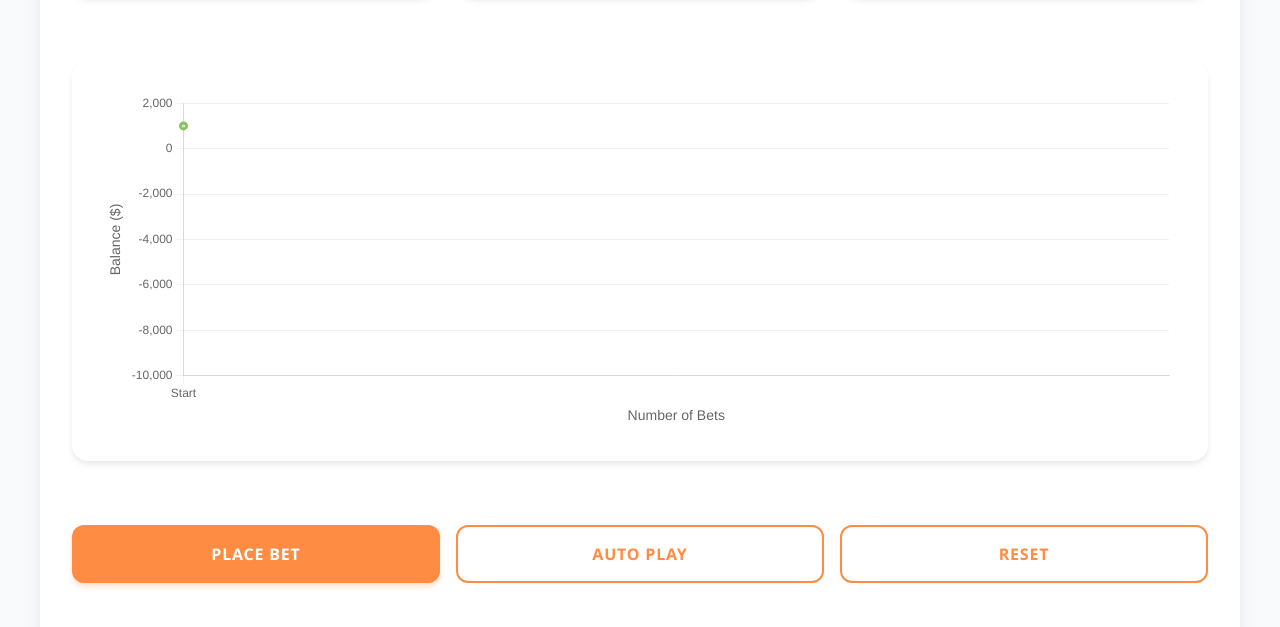
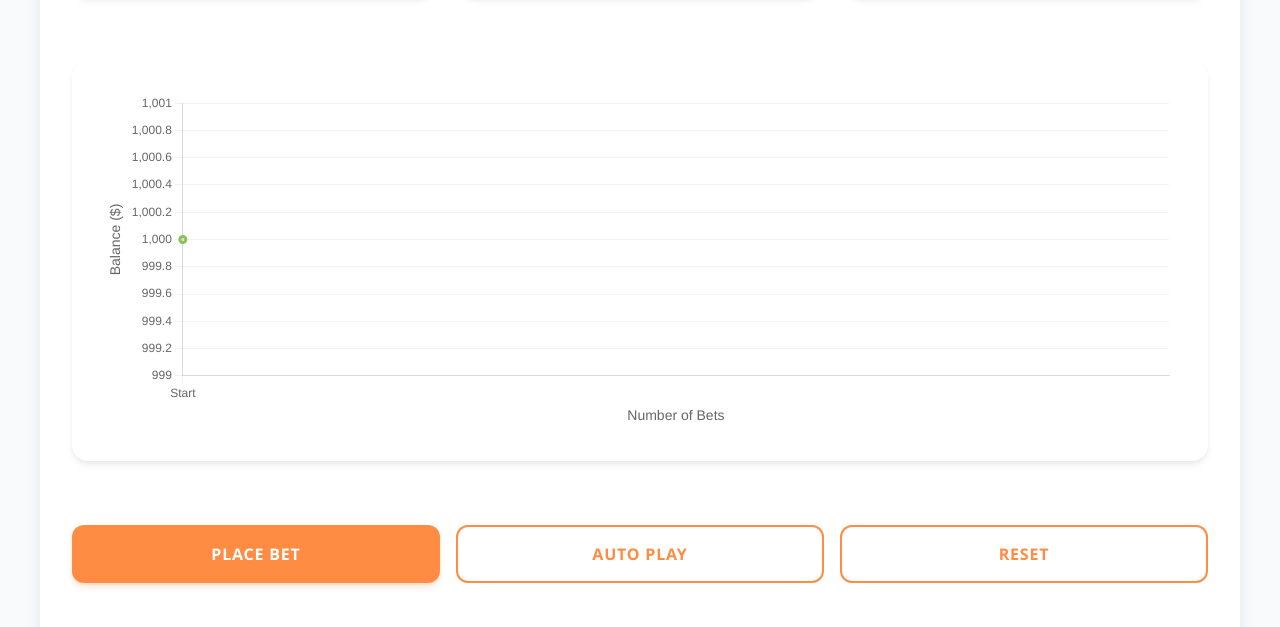
Before and after one commit to finmango/betting, a plain HTML site: page index.html in a window 1280 px wide. Shown: the part 791-1418 px from the top of the page. Drawn offline with nearby package versions, Linux system fonts and the light colour scheme.

Commit message:
Update index.html

```diff
--- a/index.html
+++ b/index.html
@@ -579,8 +579,6 @@
                 },
                 scales: {
                     y: {
-                        beginAtZero: false,
-                        suggestedMin: -10000,
                         grid: {
                             color: 'rgba(0, 0, 0, 0.05)'
                         },
@@ -594,7 +592,7 @@
                         },
                         ticks: {
                             callback: function(value) {
-                                return value < 0 ? `-${Math.abs(value).toLocaleString()}` : `${value.toLocaleString()}`;
+                                return `${value.toLocaleString()}`;
                             }
                         }
                     },
@@ -637,11 +635,9 @@
         }
 
         function updateDisplay() {
-            const balanceText = balance < 0 ? `-${Math.abs(Math.round(balance)).toLocaleString()}` : `${Math.round(balance).toLocaleString()}`;
-            document.getElementById('balance').textContent = balanceText;
-
+            document.getElementById('balance').textContent = `${Math.round(balance).toLocaleString()}`;
             document.getElementById('balance').className =
-                'stat-value ' + (balance >= 0 ? 'positive-balance' : 'negative-balance');
+                'stat-value ' + (balance >= initialBalance ? 'positive-balance' : 'negative-balance');
 
             document.getElementById('wagered').textContent = `${Math.round(totalWagered).toLocaleString()}`;
             document.getElementById('bets').textContent = betsPlaced.toString();
```
